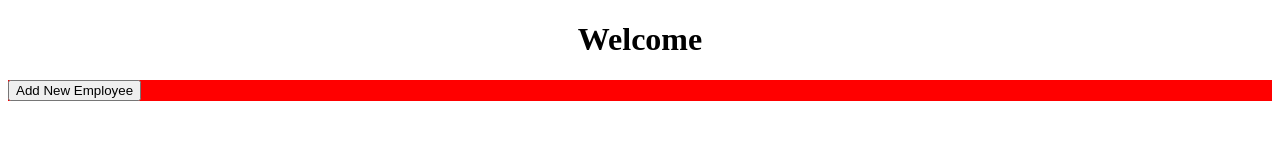
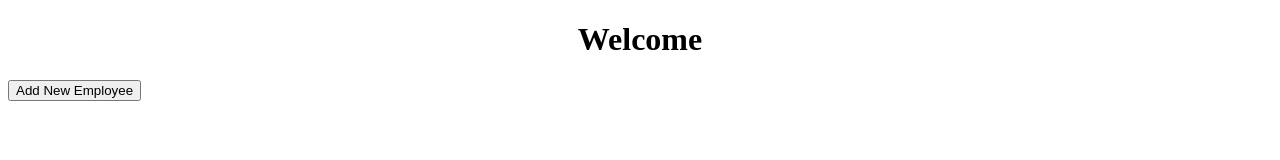
Before and after one commit to ylnsudheera/aws-assignment, a plain HTML site: page index.html in a window 1280 px wide. Drawn offline with Linux system fonts and the light colour scheme.

Commit message:
modified and pushed to git from local

```diff
--- a/index.html
+++ b/index.html
@@ -5,10 +5,10 @@
 </head>
 <body>
 <h1 align="center">Welcome</h1>
-	<p style="background:#FF0000">
+	<p style="background:#FF0000"></p>
 <a href="add.html">
 <input type="Button" name="button1" value="Add New Employee">
 </a>
-		</p>
+
 </body>
 </html>
```
